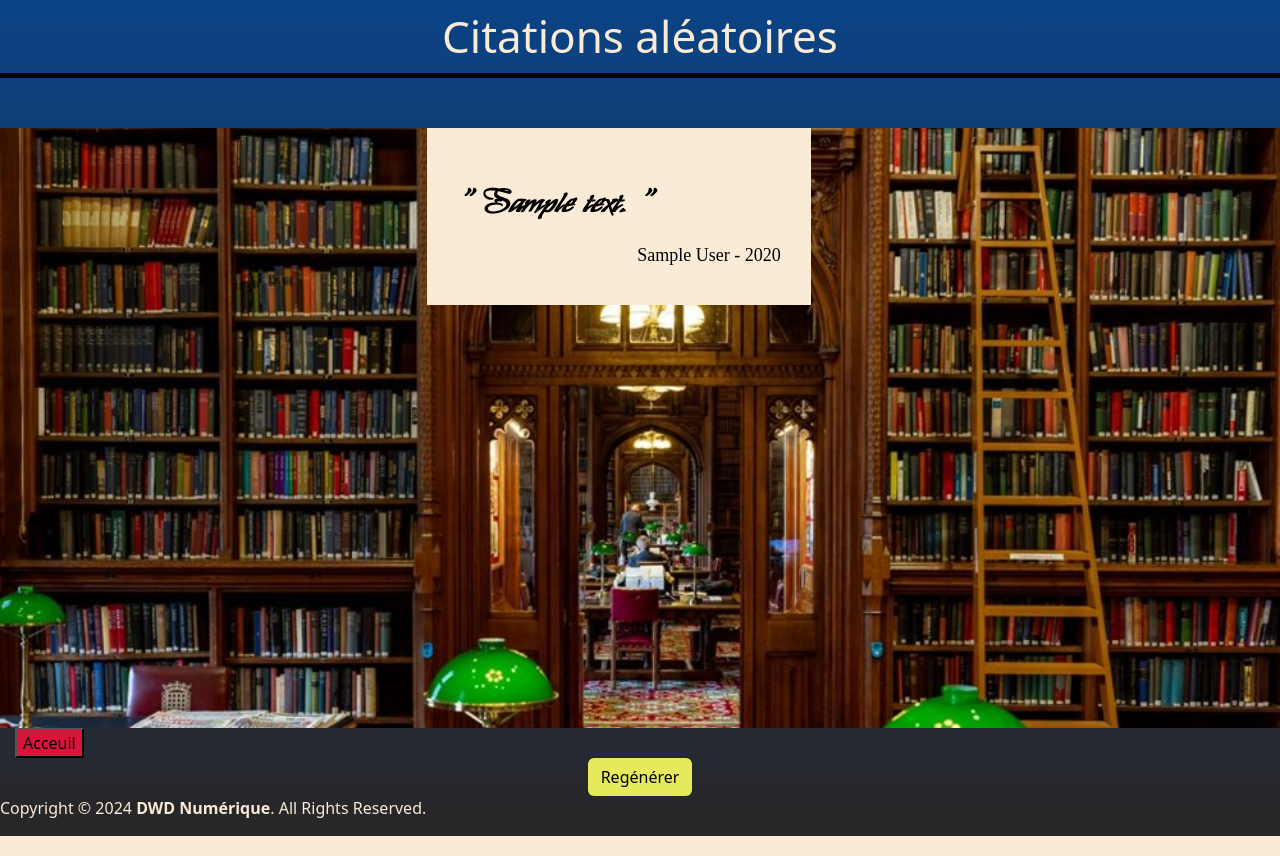
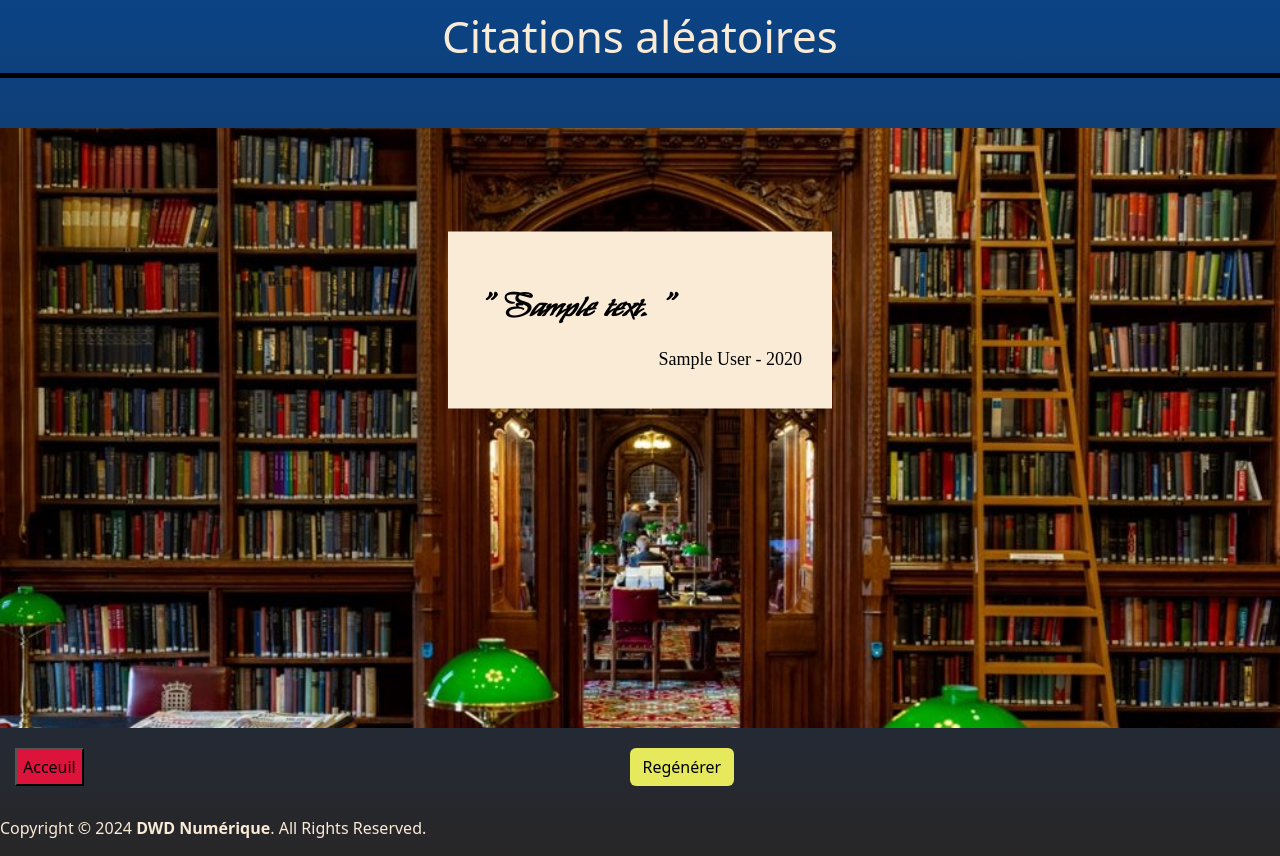
Before and after one commit to dday33480/randomquotesapp, a Django app: page /results/ in a window 1280 px wide. Run offline with Django 5.2, Linux system fonts and the light colour scheme; tables that the repository leaves empty hold one stand-in row (values such as "Sample post").

Commit message:
feat: Centers text on page and aligns nav buttons

```diff
--- a/quotes/static/css/main.css
+++ b/quotes/static/css/main.css
@@ -68,16 +68,19 @@ a {
 .quote-result-page {
     background-repeat: no-repeat;
     background-size: cover;
+    margin-top: 50px;
     min-height: 75vh;
 }
 
 .quote-result {
-    align-items: center;
     background-color: antiquewhite;
     height: auto;
-    margin-top: 50px;
-    max-width: 30%;
+    width: 30%;
     padding: 50px 30px 20px 30px;
+    position: absolute;
+    top: 40%;
+    left: 50%;
+    transform: translate(-50%, -50%);
 }
 
 #quote {
@@ -94,3 +97,9 @@ a {
     font-size: 18px;
     justify-content: right;
 }
+
+.navigation {
+    display: flex;
+    margin-bottom: 30px;
+    margin-top: 20px;
+}
--- a/quotes/templates/quotes/results.html
+++ b/quotes/templates/quotes/results.html
@@ -2,7 +2,8 @@
 
 {% block template %}
     <div class="quote-result-page" style="background-image: url( '{{ background }}')">
-        <div class="col-xl-4 offset-4 quote-result">
+        <div class="container-fluid">
+            <div class="col align-self-center quote-result">
                 <div id="quote">
                     <p>" {{ random_quote }} "</p>
                 </div>
@@ -20,7 +21,11 @@
                 </div>
             </div>
         </div>
+    </div>
+
+    <div class="navigation">
         <button class="btn-return"><a href="{% url 'quotes:index' %}">Acceuil</a></button>
         <button class="btn"><a href="{% url 'quotes:results'%}">Regénérer</a></button>
+    </div>
 
 {% endblock %}
```
Also changed, not shown: quotes/templates/base/main.html (line endings or trailing spaces). Lines whose indentation alone changed are shown as unchanged.
